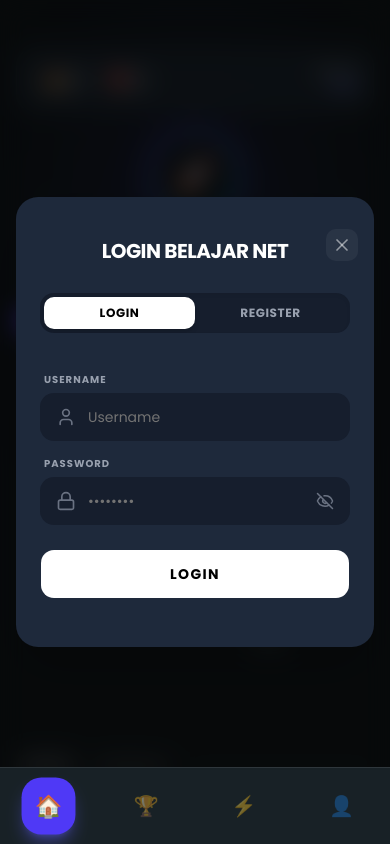
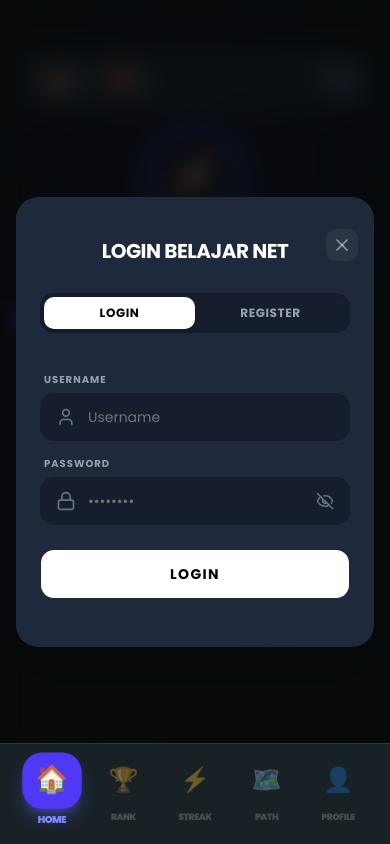
Before and after one commit to MeledakCik/belajar-net, a Next.js app: page /home in a window 390 px wide. Shown: the top 844 px of the page. Built offline with nearby package versions, Linux system fonts and the light colour scheme; a web font is replaced by a local one.

Commit message:
update nav

```diff
--- a/app/(dashboard)/home/page.tsx
+++ b/app/(dashboard)/home/page.tsx
@@ -284,11 +284,12 @@ export default function BelajarNetPage() {
           )}
         </div>
       </aside>
-      <nav className="lg:hidden fixed bottom-0 left-0 right-0 bg-[#1a2329]/95 backdrop-blur-xl border-t border-white/10 px-6 py-3 flex justify-between items-center z-[100]">
-        <MobileNavItem icon="🏠" active />
-        <MobileNavItem icon="🏆" />
-        <MobileNavItem icon="⚡" />
-        <MobileNavItem icon="👤" />
+      <nav className="lg:hidden fixed bottom-0 left-0 right-0 bg-[#1a2329]/95 backdrop-blur-xl border-t border-white/10 px-4 py-3 flex justify-around items-end z-[100] pb-5">
+        <MobileNavItem icon="🏠" label="Home" active />
+        <MobileNavItem icon="🏆" label="Rank" />
+        <MobileNavItem icon="⚡" label="Streak" />
+        <MobileNavItem icon="🗺️" label="Path" />
+        <MobileNavItem icon="👤" label="Profile" />
       </nav>
     </div>
   );
@@ -304,12 +305,25 @@ function NavItem({ label, active }: any) {
   );
 }
 
-function MobileNavItem({ icon, active }: any) {
+function MobileNavItem({ icon, label, active }: any) {
   return (
     <div
-      className={`p-3 rounded-2xl transition-all ${active ? "bg-indigo-600 text-white shadow-lg shadow-indigo-500/40 scale-110" : "text-white/40"}`}
+      className={`flex flex-col items-center gap-1 flex-1 transition-all duration-300 ${active ? "scale-110" : "opacity-50"}`}
     >
-      <span className="text-xl">{icon}</span>
+      <div
+        className={`p-3 rounded-2xl transition-all ${
+          active
+            ? "bg-indigo-600 text-white shadow-lg shadow-indigo-500/40"
+            : "text-white/70 hover:bg-white/5"
+        }`}
+      >
+        <span className="text-2xl leading-none">{icon}</span>
+      </div>
+      <span
+        className={`text-[9px] font-black uppercase tracking-tighter ${active ? "text-indigo-400" : "text-white/40"}`}
+      >
+        {label}
+      </span>
     </div>
   );
 }
```
